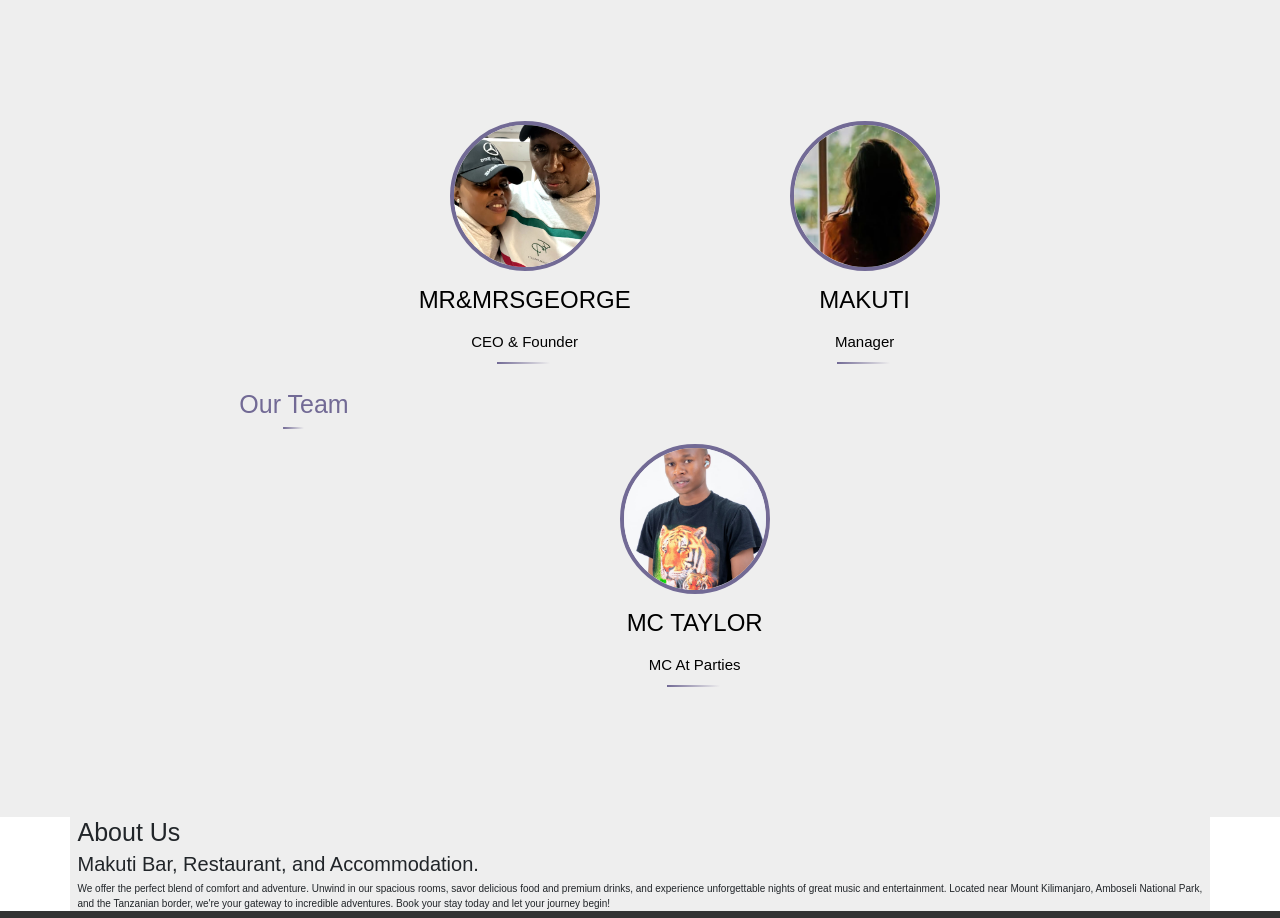
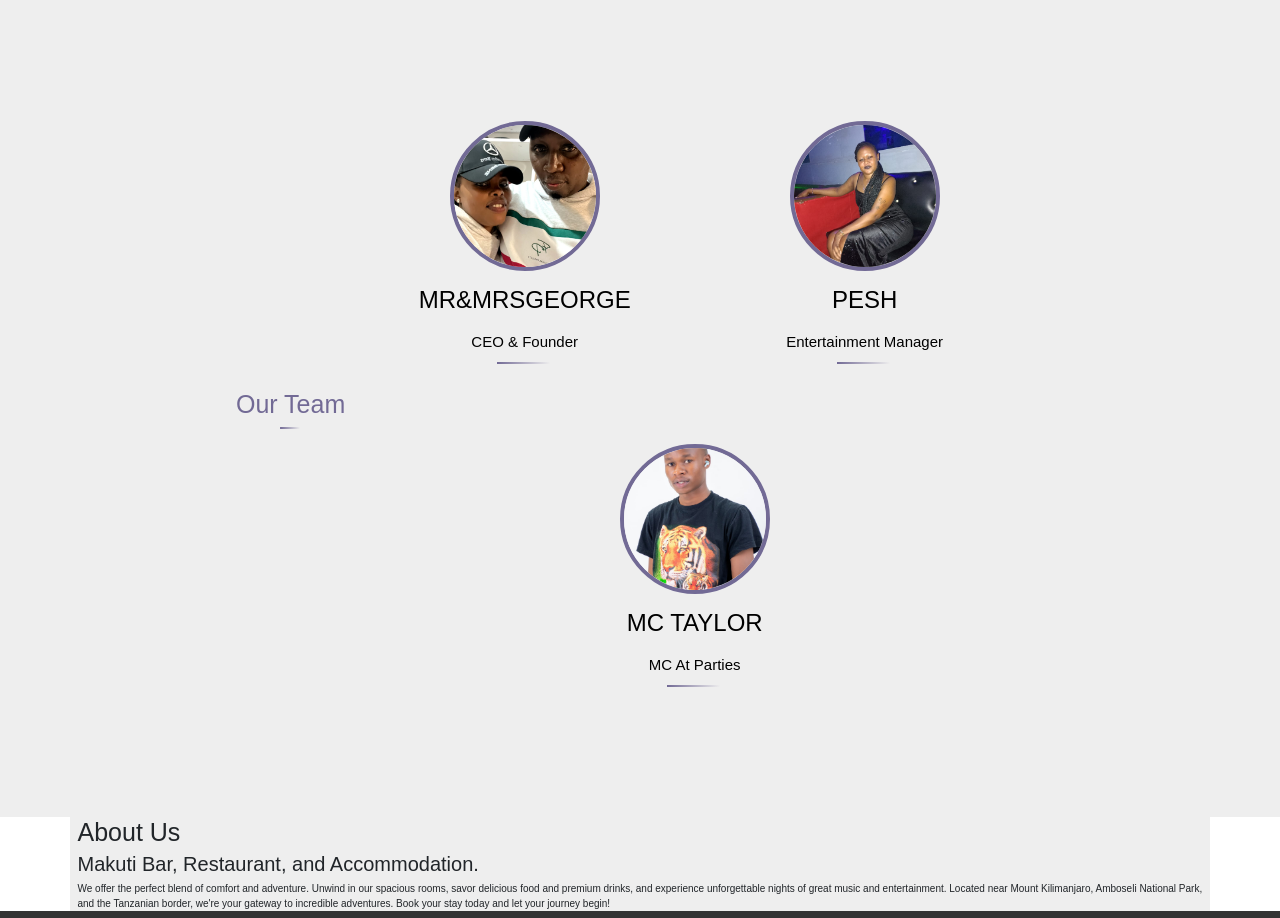
Before and after one commit to Kellylemayianit/Makuti-Night-Club, a plain HTML site: page index.html in a window 1280 px wide. Shown: the part 3720-4638 px from the top of the page. Drawn offline with nearby package versions, Linux system fonts and the light colour scheme.

Commit message:
Update index.html

```diff
--- a/index.html
+++ b/index.html
@@ -166,9 +166,9 @@
             <p class="title">CEO &amp; Founder</p>
       </div>
         <div class="member">
-            <img src="images/manager.jpg" alt="">
-            <h2>Makuti</h2>
-            <p class="title">Manager</p>
+            <img src="images/pesh.jpg" alt="">
+            <h2>Pesh</h2>
+            <p class="title">Entertainment Manager</p>
         </div>
         <div class="member">
             <img src="images/taylor.jpg" alt="">
```
